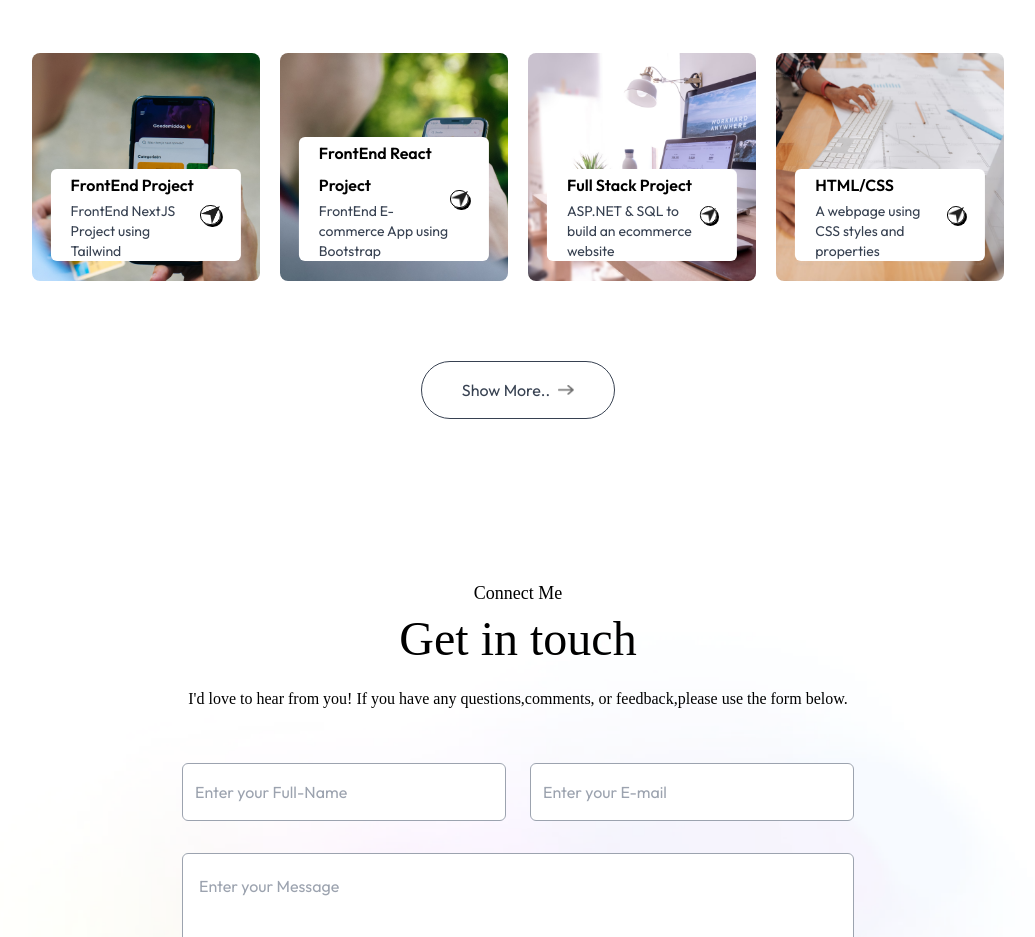
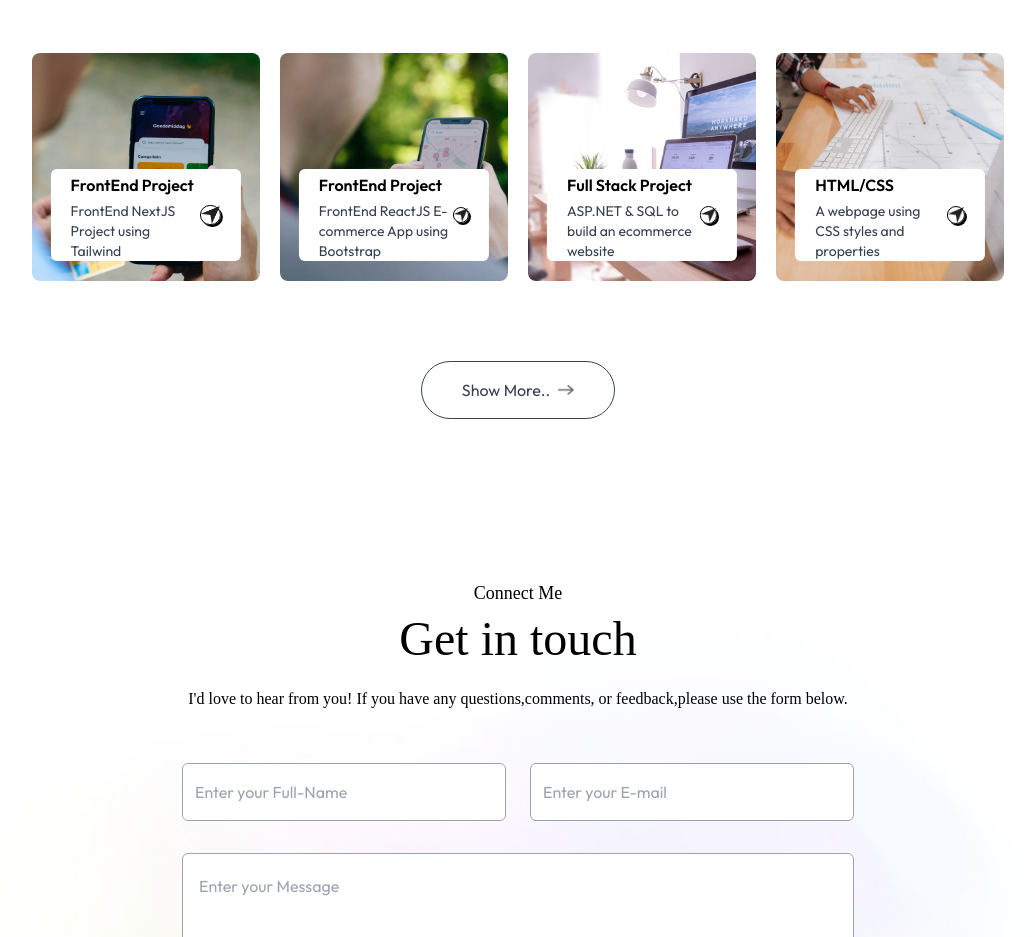
Before and after one commit to SeethalKS/PortfolioWeb, a Next.js app: page / in a window 1280 px wide. Shown: the part 2442-3379 px from the top of the page, without its empty margins (122-1157 px from the left). Built offline with nearby package versions, Linux system fonts and the light colour scheme; a web font is replaced by a local one.

Commit message:
project text added

```diff
--- a/assets/assets.js
+++ b/assets/assets.js
@@ -92,8 +92,8 @@ export const workData = [
         link: 'https://seethalks-portfolio-web.vercel.app/'
     },
     {
-        title: 'FrontEnd React Project',
-        description: 'FrontEnd E-commerce App using Bootstrap',
+        title: 'FrontEnd Project',
+        description: 'FrontEnd ReactJS E-commerce App using Bootstrap',
         bgImage: '/work-2.png',
          link: 'https://react-e-commerce-app-zeta.vercel.app/'
     },
```
